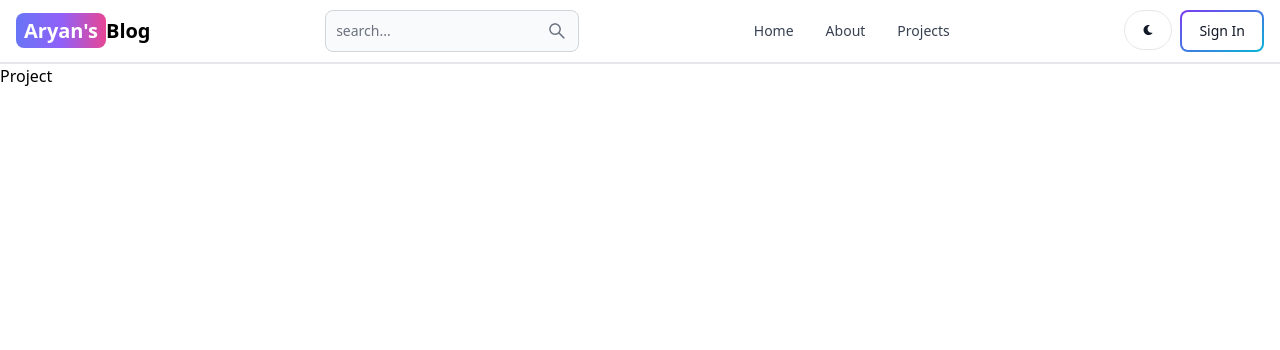
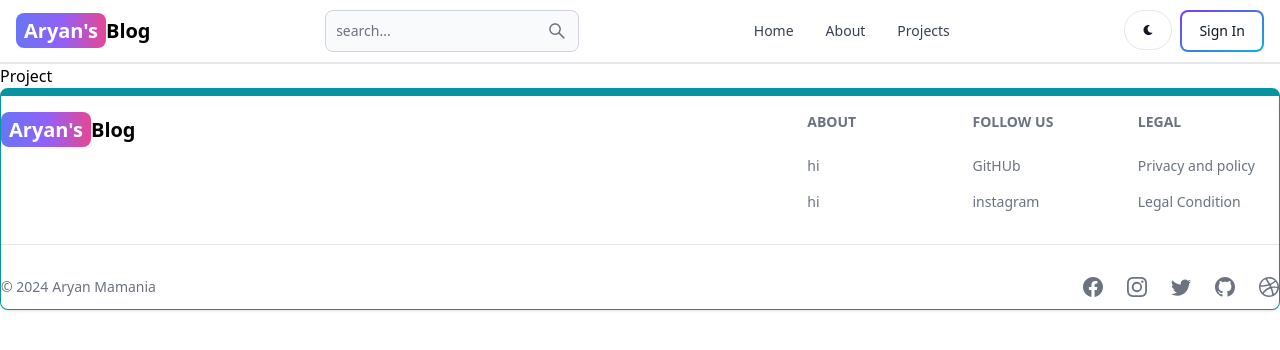
Before and after one commit to aryanmamania/Blog_app, a React (Vite) app in the folder client/: page /project in a window 1280 px wide. Shown: the top 350 px of the page. Built offline with nearby package versions, Linux system fonts and the light colour scheme.

Commit message:
created footer section

```diff
--- a/client/src/App.jsx
+++ b/client/src/App.jsx
@@ -7,6 +7,8 @@
 import Dashboard from "./pages/Dashboard"
 import Project from "./pages/Project"
 import Header from "./components/Header"
+import Footer from './components/Footer'
+
 
 
 const App = () => {
@@ -21,6 +23,7 @@
     <Route path="/dashboard" element= {<Dashboard />} />
     <Route path="project" element={<Project />} />
    </Routes>
+   <Footer />
    </BrowserRouter>
   )
 }
--- /dev/null
+++ b/client/src/components/Footer.jsx
@@ -0,0 +1,80 @@
+import React from "react";
+import { Footer } from "flowbite-react";
+import { Link } from "react-router-dom";
+import { BsDribbble, BsFacebook, BsGithub, BsInstagram, BsTwitter} from "react-icons/bs"
+
+const FooterComp = () => {
+  return (
+    <Footer className="border border-t-8 border-teal-500">
+      <div className="w-full max-w-7xl mx-auto">
+        <div className="grid w-full justify-between sm:flex md:grid-cols-1">
+          <div className="mt-5">
+            <Link
+              to="/"
+              className="self-center whitespace-nowrap text-lg sm:text-xl font-semibold dark:text-white"
+            >
+              <span className="px-2 py-1 bg-gradient-to-r from-indigo-500 via-purple-500 to-pink-500 rounded-lg text-white">
+                Aryan's
+              </span>
+              Blog
+            </Link>
+          </div>
+
+          <div className="grid grid-cols-2 gap-8 sm:mt-4 sm:grid-cols-3 sm:gap-6">
+            <div>
+              <Footer.Title title="About" />
+              <Footer.LinkGroup col>
+                <Footer.Link href="" target="_blank" rel="noopenenr noreferrer">
+                  hi
+                </Footer.Link>
+
+                <Footer.Link href="" target="_blank" rel="noopenenr noreferrer">
+                  hi
+                </Footer.Link>
+              </Footer.LinkGroup>
+            </div>
+
+            <div>
+              <Footer.Title title="Follow Us" />
+              <Footer.LinkGroup col>
+                <Footer.Link href="" target="_blank" rel="noopenenr noreferrer">
+                  GitHUb
+                </Footer.Link>
+
+                <Footer.Link href="" target="_blank" rel="noopenenr noreferrer">
+                  instagram
+                </Footer.Link>
+              </Footer.LinkGroup>
+            </div>
+
+            <div>
+              <Footer.Title title="Legal" />
+              <Footer.LinkGroup col>
+                <Footer.Link href="" target="_blank" rel="noopenenr noreferrer">
+                  Privacy and policy
+                </Footer.Link>
+
+                <Footer.Link href="" target="_blank" rel="noopenenr noreferrer">
+                  Legal Condition
+                </Footer.Link>
+              </Footer.LinkGroup>
+            </div>
+          </div>
+        </div>
+        <Footer.Divider />
+        <div className="w-full sm:flex sm:items-center sm:justify-between mb-3">
+          <Footer.Copyright href="#" by="Aryan Mamania" year={new Date().getFullYear()}/>
+          <div className="flex gap-6 sm:mt-0 mt-4 justify-center">
+            <Footer.Icon href="#" icon={BsFacebook} />
+            <Footer.Icon href="#" icon={BsInstagram} />
+            <Footer.Icon href="#" icon ={BsTwitter} />
+            <Footer.Icon href="#" icon ={BsGithub}  />
+            <Footer.Icon href="#" icon={BsDribbble} />
+          </div>
+        </div>
+      </div>
+    </Footer>
+  );
+};
+
+export default FooterComp;
```
Also changed, not shown: client/src/pages/SignUp.jsx (indentation only).
